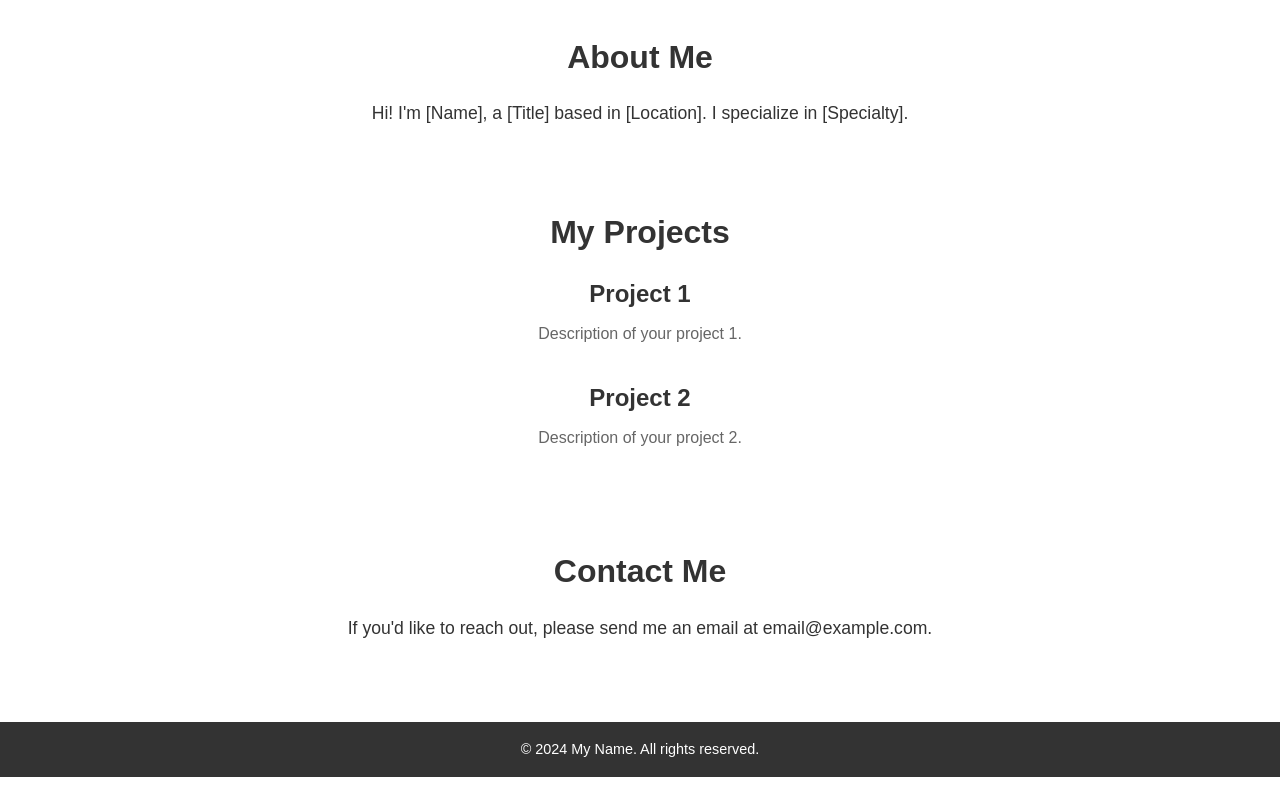
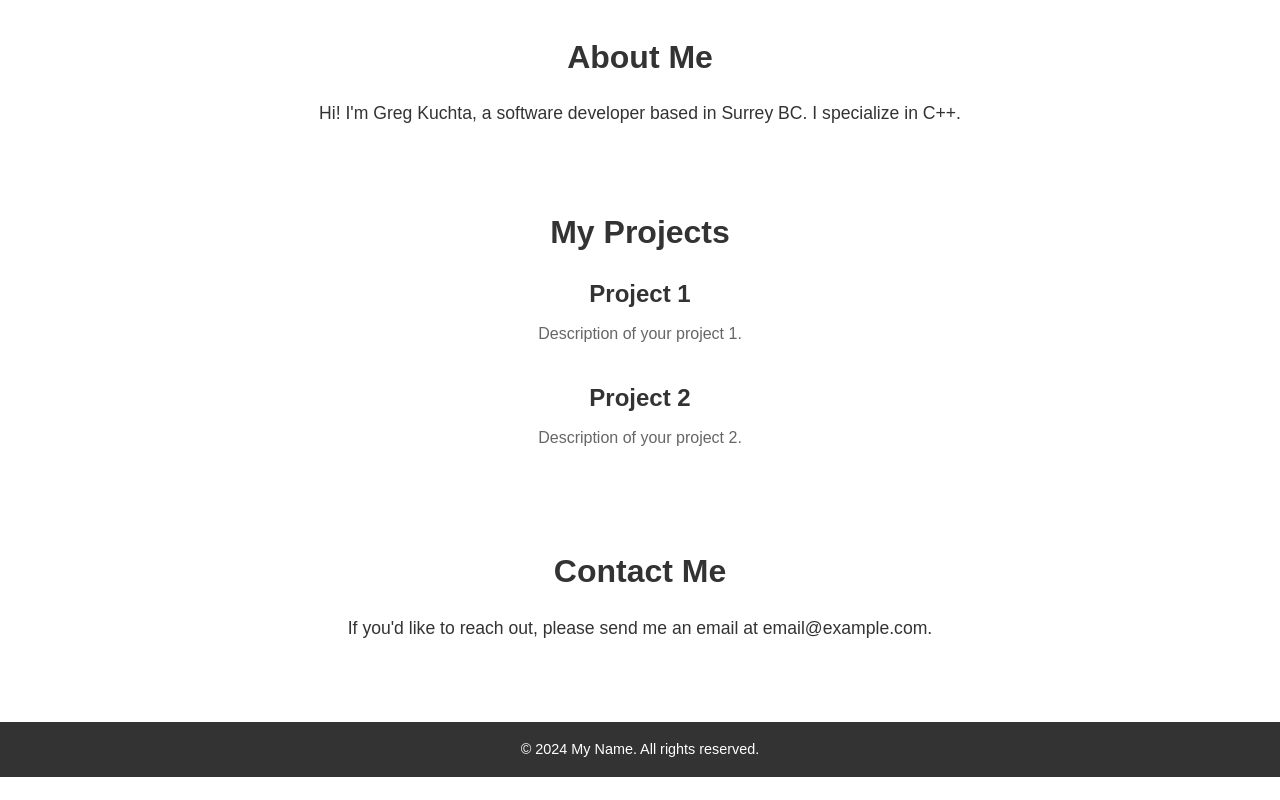
Before and after one commit to gkuch931/gkuch931.github.io, a plain HTML site: page index.html in a window 1280 px wide. Drawn offline with Linux system fonts and the light colour scheme.

Commit message:
Revamped "About me" section

```diff
--- a/index.html
+++ b/index.html
@@ -12,7 +12,7 @@
     <section id="about" class="section">
         <div class="container">
             <h2>About Me</h2>
-            <p>Hi! I'm [Name], a [Title] based in [Location]. I specialize in [Specialty].</p>
+            <p>Hi! I'm Greg Kuchta, a software developer based in Surrey BC. I specialize in C++.</p>
         </div>
     </section>
     <!-- Projects Section -->
```
